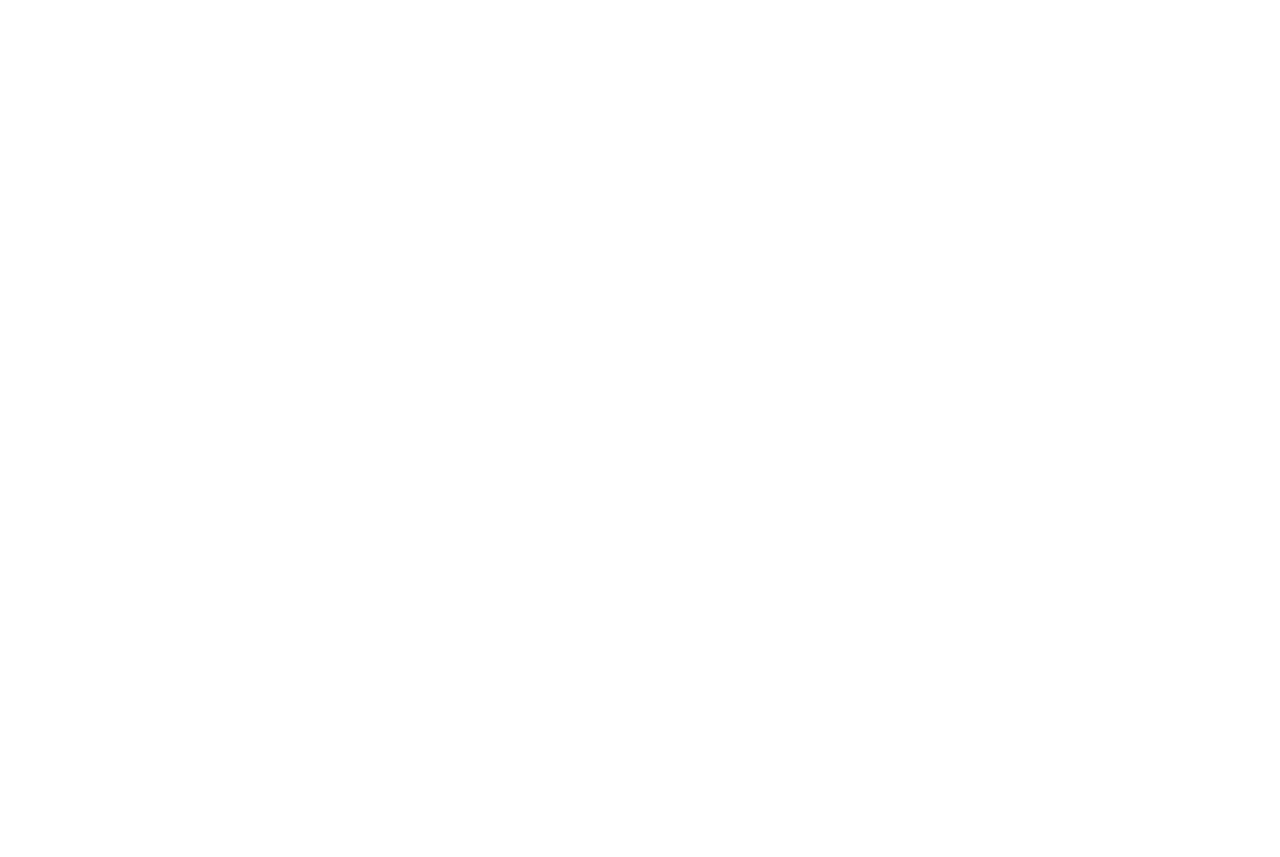
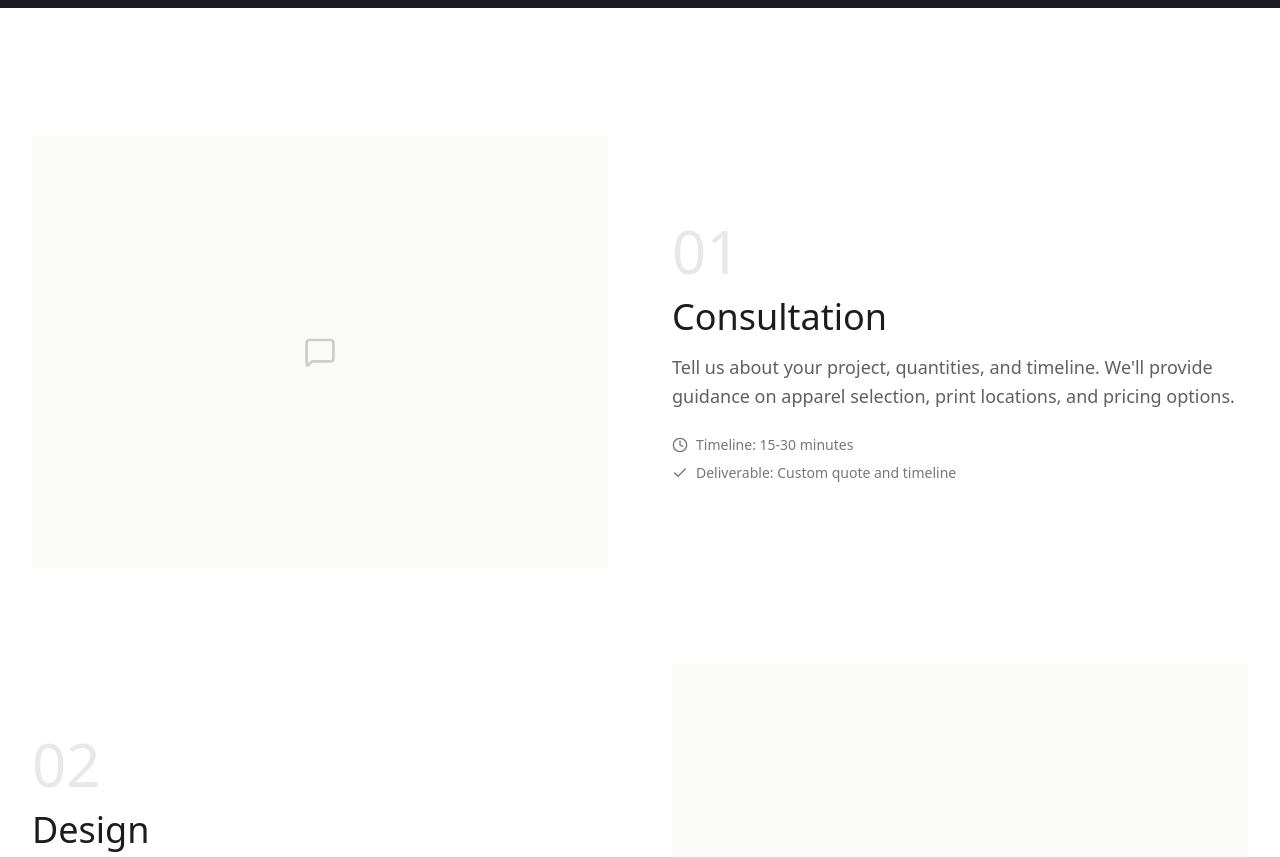
Before and after one commit to joewardperalta/pintora-v2, a Next.js app: page /how-it-works in a window 1280 px wide. Before the commit this address had no page. Shown: the part 440-1297 px from the top of the page. Before the commit the page ends 800 px from the top, so only its background shows below. Built offline with nearby package versions, Linux system fonts and the light colour scheme.

Commit message:
Build how it works page with a list of processes from consultation to delivery, timeline expectations, and common questions.

```diff
--- /dev/null
+++ b/app/how-it-works/page.tsx
@@ -0,0 +1,228 @@
+import Link from "next/link";
+import {
+  MessageSquare,
+  Palette,
+  Factory,
+  Package,
+  Clock,
+  Check,
+} from "lucide-react";
+
+export default function HowItWorks() {
+  const steps = [
+    {
+      number: "01",
+      icon: <MessageSquare className="w-8 h-8" />,
+      title: "Consultation",
+      description:
+        "Tell us about your project, quantities, and timeline. We'll provide guidance on apparel selection, print locations, and pricing options.",
+      duration: "15-30 minutes",
+      deliverable: "Custom quote and timeline",
+    },
+    {
+      number: "02",
+      icon: <Palette className="w-8 h-8" />,
+      title: "Design",
+      description:
+        "Submit your artwork or work with our design team. We'll prepare your design for printing and send a digital mockup for your approval.",
+      duration: "1-3 days",
+      deliverable: "Print-ready design and mockup",
+    },
+    {
+      number: "03",
+      icon: <Factory className="w-8 h-8" />,
+      title: "Production",
+      description:
+        "Your order enters production using our premium DTF printing process. Every piece is carefully printed and quality-checked before moving forward.",
+      duration: "3-7 days",
+      deliverable: "Completed apparel order",
+    },
+    {
+      number: "04",
+      icon: <Package className="w-8 h-8" />,
+      title: "Delivery",
+      description:
+        "Your order is packaged and shipped or arranged for local pickup. We'll provide tracking information and follow up to ensure satisfaction.",
+      duration: "1-3 days",
+      deliverable: "Your premium apparel",
+    },
+  ];
+
+  return (
+    <div className="pt-20">
+      <section className="bg-[#1c1b21] text-white py-24 md:py-32">
+        <div className="max-w-7xl mx-auto px-4 sm:px-6 lg:px-8">
+          <div className="max-w-3xl">
+            <h1 className="text-5xl md:text-6xl tracking-tight mb-6">
+              How It Works
+            </h1>
+            <p className="text-xl text-white/70">
+              A simple, transparent process that delivers premium results every
+              time
+            </p>
+          </div>
+        </div>
+      </section>
+
+      <section className="py-24 md:py-32 bg-white">
+        <div className="max-w-7xl mx-auto px-4 sm:px-6 lg:px-8">
+          <div className="space-y-24">
+            {steps.map((step, i) => (
+              <div
+                key={i}
+                className={`grid md:grid-cols-2 gap-16 items-center ${
+                  i % 2 === 1 ? "md:flex-row-reverse" : ""
+                }`}
+              >
+                <div className={i % 2 === 1 ? "md:order-2" : ""}>
+                  <div className="aspect-4/3 bg-[#fafaf9] flex items-center justify-center">
+                    <div className="text-[#1c1b21]/20">{step.icon}</div>
+                  </div>
+                </div>
+                <div className={i % 2 === 1 ? "md:order-1" : ""}>
+                  <div className="text-6xl text-[#1c1b21]/10 mb-4">
+                    {step.number}
+                  </div>
+                  <h2 className="text-4xl text-[#1c1b21] mb-4">{step.title}</h2>
+                  <p className="text-lg text-[#1c1b21]/70 mb-6 leading-relaxed">
+                    {step.description}
+                  </p>
+                  <div className="space-y-2">
+                    <div className="flex items-center gap-2 text-[#1c1b21]/60">
+                      <Clock className="w-4 h-4" />
+                      <span className="text-sm">Timeline: {step.duration}</span>
+                    </div>
+                    <div className="flex items-center gap-2 text-[#1c1b21]/60">
+                      <Check className="w-4 h-4" />
+                      <span className="text-sm">
+                        Deliverable: {step.deliverable}
+                      </span>
+                    </div>
+                  </div>
+                </div>
+              </div>
+            ))}
+          </div>
+        </div>
+      </section>
+
+      <section className="py-24 md:py-32 bg-[#fafaf9]">
+        <div className="max-w-7xl mx-auto px-4 sm:px-6 lg:px-8">
+          <div className="text-center mb-16">
+            <h2 className="text-4xl md:text-5xl text-[#1c1b21] mb-6">
+              Timeline Expectations
+            </h2>
+            <p className="text-xl text-[#1c1b21]/60 max-w-2xl mx-auto">
+              Clear timelines you can count on
+            </p>
+          </div>
+
+          <div className="grid md:grid-cols-3 gap-8 max-w-5xl mx-auto">
+            {[
+              {
+                name: "Standard",
+                timeline: "7-10 business days",
+                description: "Perfect for most orders with flexible timelines",
+                price: "Included",
+              },
+              {
+                name: "Priority",
+                timeline: "5-7 business days",
+                description: "For orders that need a faster turnaround",
+                price: "+$25",
+              },
+              {
+                name: "Rush",
+                timeline: "3-5 business days",
+                description: "When you need it as soon as possible",
+                price: "+$50",
+              },
+            ].map((option, i) => (
+              <div key={i} className="bg-white p-8 border border-[#1c1b21]/10">
+                <h3 className="text-2xl text-[#1c1b21] mb-2">{option.name}</h3>
+                <p className="text-[#c9b896] mb-4">{option.timeline}</p>
+                <p className="text-[#1c1b21]/70 mb-4">{option.description}</p>
+                <p className="text-[#1c1b21]">{option.price}</p>
+              </div>
+            ))}
+          </div>
+
+          <p className="text-center text-sm text-[#1c1b21]/60 mt-8 max-w-2xl mx-auto">
+            Timelines begin after design approval and deposit payment. Shipping
+            time not included.
+          </p>
+        </div>
+      </section>
+
+      <section className="py-24 md:py-32 bg-white">
+        <div className="max-w-7xl mx-auto px-4 sm:px-6 lg:px-8">
+          <div className="text-center mb-16">
+            <h2 className="text-4xl md:text-5xl text-[#1c1b21] mb-6">
+              Common Questions
+            </h2>
+          </div>
+
+          <div className="max-w-3xl mx-auto space-y-8">
+            {[
+              {
+                q: "What if I don't have a design ready?",
+                a: "No problem! Our design assistance service will help you create something custom. We can start from scratch or refine existing ideas.",
+              },
+              {
+                q: "Can I see a sample before ordering in bulk?",
+                a: "Absolutely. We can produce a sample print for approval before proceeding with your full order. Sample fees are typically credited toward your final order.",
+              },
+              {
+                q: "What happens if I need to make changes after approval?",
+                a: "Minor tweaks can usually be accommodated before production begins. Major changes may require a new mockup and could affect the timeline.",
+              },
+              {
+                q: "Do you offer local pickup in Toronto?",
+                a: "Yes! Local pickup is available and can save you shipping costs. We'll coordinate a convenient pickup time once your order is ready.",
+              },
+            ].map((faq, i) => (
+              <div key={i}>
+                <h3 className="text-xl text-[#1c1b21] mb-3">{faq.q}</h3>
+                <p className="text-[#1c1b21]/70 leading-relaxed">{faq.a}</p>
+              </div>
+            ))}
+          </div>
+
+          <div className="text-center mt-12">
+            <Link
+              href="/faq"
+              className="inline-block px-8 py-4 bg-[#1c1b21] text-white hover:bg-[#1c1b21]/90 transition-colors"
+            >
+              View All FAQs
+            </Link>
+          </div>
+        </div>
+      </section>
+
+      <section className="py-24 md:py-32 bg-[#1c1b21] text-white">
+        <div className="max-w-4xl mx-auto px-4 sm:px-6 lg:px-8 text-center">
+          <h2 className="text-4xl md:text-5xl mb-6">
+            Ready to start your order?
+          </h2>
+          <p className="text-xl text-white/60 mb-12">
+            Get a custom quote in minutes
+          </p>
+          <div className="flex flex-col sm:flex-row gap-4 justify-center">
+            <Link
+              href="/contact"
+              className="px-8 py-4 bg-white text-[#1c1b21] text-center hover:bg-white/90 transition-colors"
+            >
+              Get a Quote
+            </Link>
+            <Link
+              href="/book-call"
+              className="px-8 py-4 border border-white/20 text-white text-center hover:bg-white/10 transition-colors"
+            >
+              Book a Call
+            </Link>
+          </div>
+        </div>
+      </section>
+    </div>
+  );
+}
```
